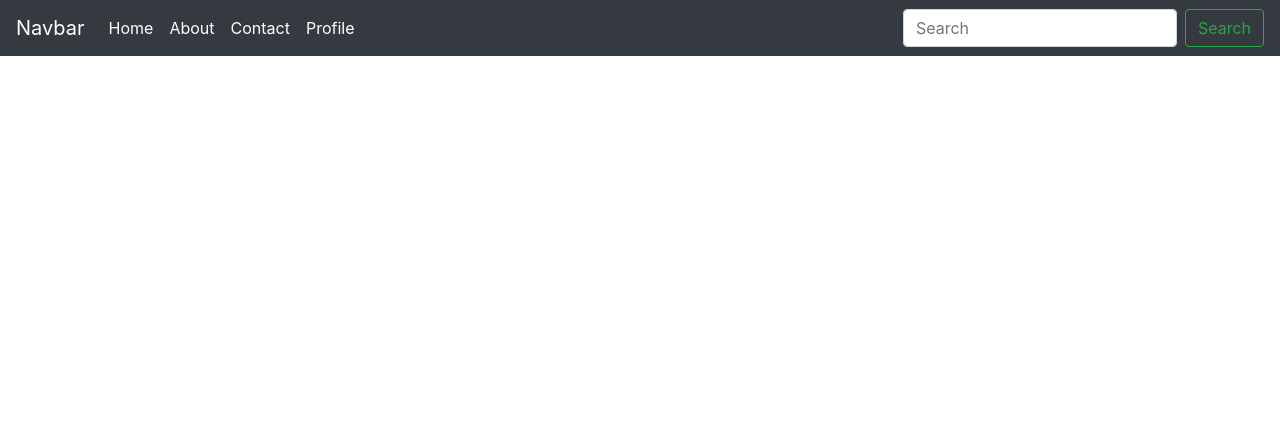
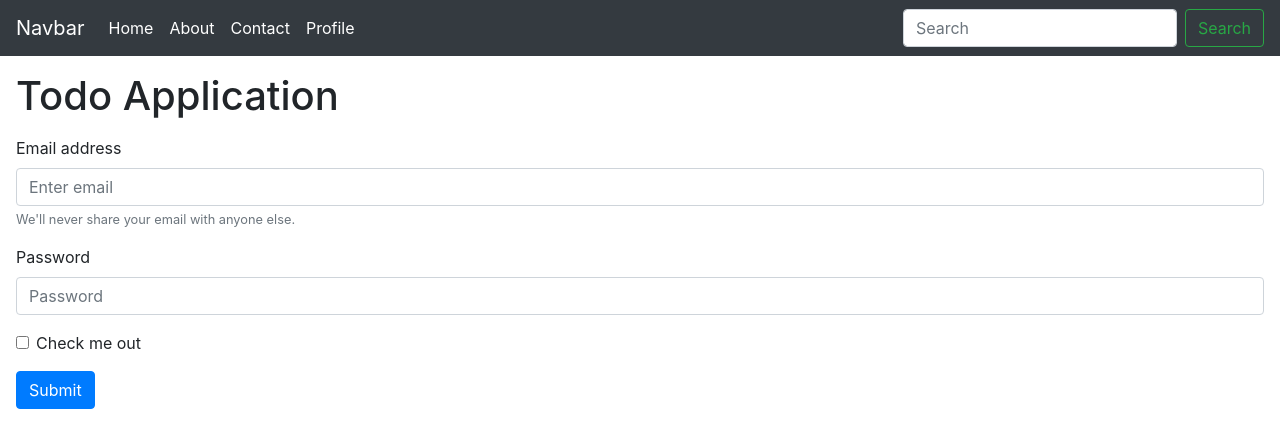
Before and after one commit to utsabgayawali/Complet-TODO, a Django app: page /home/ in a window 1280 px wide. Shown: the top 448 px of the page. Run offline with Django 5.2, Linux system fonts and the light colour scheme.

Commit message:
1st commit

```diff
--- a/templates/home.html
+++ b/templates/home.html
@@ -72,6 +72,27 @@
       </div>
     </nav>
 
+    <h1 class="h1 mx-3 my-3">Todo Application</h1>
+
+<div class="form_container mx-3 my-3">
+  <form>
+  <div class="form-group">
+    <label for="exampleInputEmail1">Email address</label>
+    <input type="email" class="form-control" id="exampleInputEmail1" aria-describedby="emailHelp" placeholder="Enter email">
+    <small id="emailHelp" class="form-text text-muted">We'll never share your email with anyone else.</small>
+  </div>
+  <div class="form-group">
+    <label for="exampleInputPassword1">Password</label>
+    <input type="password" class="form-control" id="exampleInputPassword1" placeholder="Password">
+  </div>
+  <div class="form-group form-check">
+    <input type="checkbox" class="form-check-input" id="exampleCheck1">
+    <label class="form-check-label" for="exampleCheck1">Check me out</label>
+  </div>
+  <button type="submit" class="btn btn-primary">Submit</button>
+</form>
+</div>
+
     <!-- Optional JavaScript -->
     <!-- jQuery first, then Popper.js, then Bootstrap JS -->
     <script
```
